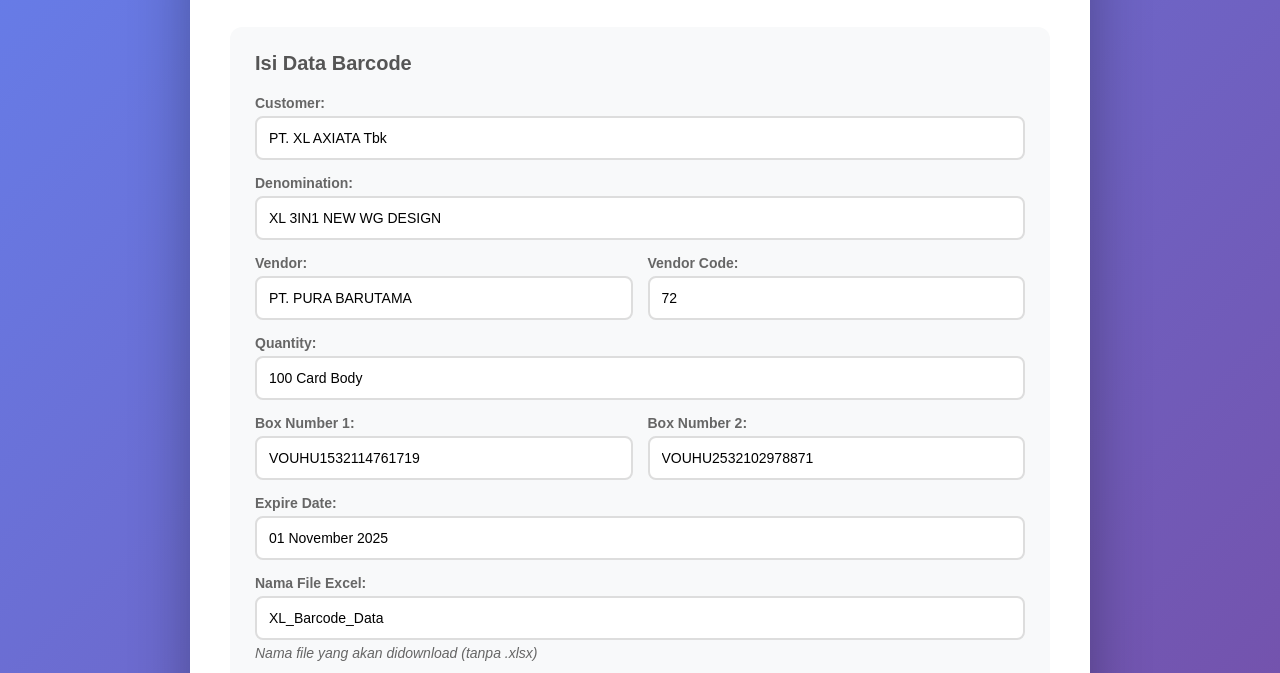
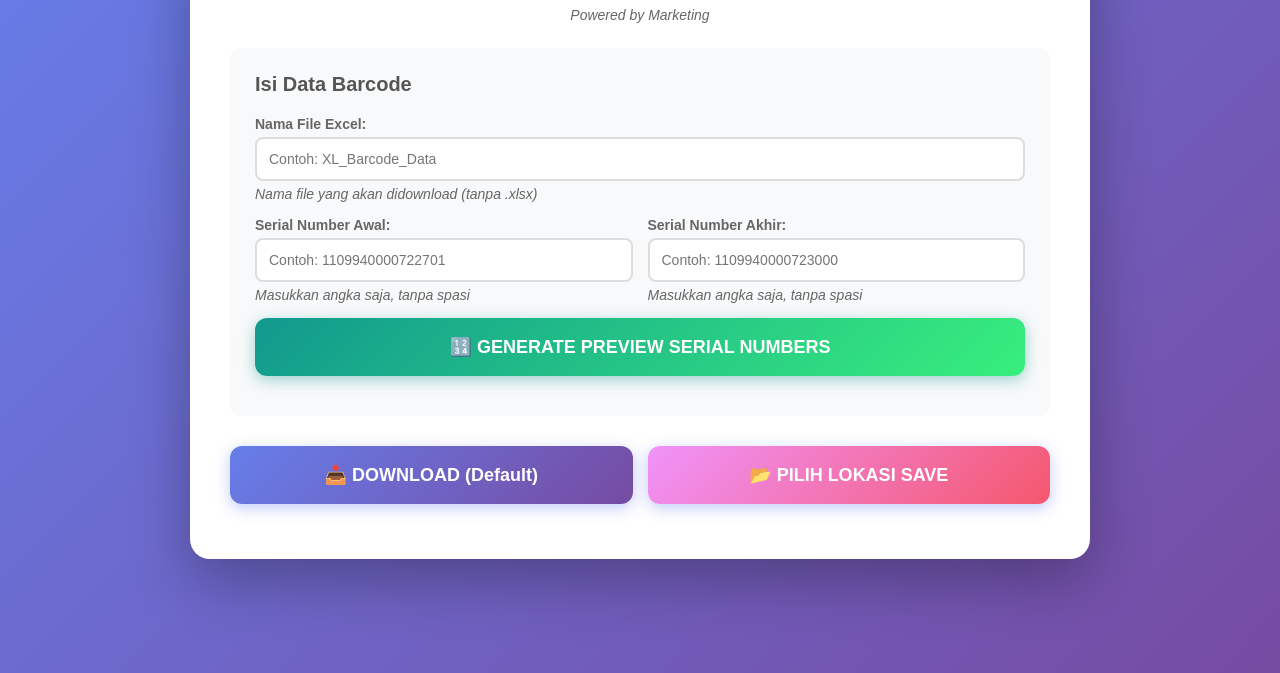
Before and after one commit to chikamulya7-web/barcode-generator, a plain HTML site: page index.html in a window 1280 px wide. Shown: the part 121-794 px from the top of the page. Drawn offline with Linux system fonts and the light colour scheme.

Commit message:
Update index.html

```diff
--- a/index.html
+++ b/index.html
@@ -31,8 +31,16 @@
         h1 {
             text-align: center;
             color: #333;
-            margin-bottom: 30px;
+            margin-bottom: 10px;
             font-size: 32px;
+        }
+
+        .powered-by {
+            text-align: center;
+            color: #666;
+            font-size: 14px;
+            margin-bottom: 25px;
+            font-style: italic;
         }
 
         .form-box {
@@ -60,7 +68,7 @@
             font-size: 14px;
         }
 
-        input, textarea {
+        input {
             width: 100%;
             padding: 12px;
             border: 2px solid #ddd;
@@ -69,7 +77,7 @@
             transition: border 0.3s;
         }
 
-        input:focus, textarea:focus {
+        input:focus {
             outline: none;
             border-color: #667eea;
         }
@@ -141,6 +149,7 @@
             background: linear-gradient(135deg, #11998e 0%, #38ef7d 100%);
             color: white;
             box-shadow: 0 4px 15px rgba(17, 153, 142, 0.4);
+            width: 100%;
         }
 
         .generate-btn:hover {
@@ -194,70 +203,27 @@
 <body>
     <div class="container">
         <h1>📦 Barcode to Excel Generator</h1>
+        <p class="powered-by">Powered by Marketing</p>
 
         <div class="form-box">
             <h2>Isi Data Barcode</h2>
 
             <div class="form-group">
-                <label>Customer:</label>
-                <input type="text" id="customer" placeholder="Contoh: PT. XL AXIATA Tbk" value="PT. XL AXIATA Tbk">
-            </div>
-
-            <div class="form-group">
-                <label>Denomination:</label>
-                <input type="text" id="denomination" placeholder="Contoh: XL 3IN1 NEW WG DESIGN" value="XL 3IN1 NEW WG DESIGN">
-            </div>
-
-            <div class="row">
-                <div class="form-group">
-                    <label>Vendor:</label>
-                    <input type="text" id="vendor" placeholder="Contoh: PT. PURA BARUTAMA" value="PT. PURA BARUTAMA">
-                </div>
-
-                <div class="form-group">
-                    <label>Vendor Code:</label>
-                    <input type="text" id="vendorCode" placeholder="Contoh: 72" value="72">
-                </div>
-            </div>
-
-            <div class="form-group">
-                <label>Quantity:</label>
-                <input type="text" id="quantity" placeholder="Contoh: 100 Card Body" value="100 Card Body">
-            </div>
-
-            <div class="row">
-                <div class="form-group">
-                    <label>Box Number 1:</label>
-                    <input type="text" id="boxNumber1" placeholder="Contoh: VOUHU1532114761719" value="VOUHU1532114761719">
-                </div>
-
-                <div class="form-group">
-                    <label>Box Number 2:</label>
-                    <input type="text" id="boxNumber2" placeholder="Contoh: VOUHU2532102978871" value="VOUHU2532102978871">
-                </div>
-            </div>
-
-            <div class="form-group">
-                <label>Expire Date:</label>
-                <input type="text" id="expireDate" placeholder="Contoh: 01 November 2025" value="01 November 2025">
-            </div>
-
-            <div class="form-group">
                 <label>Nama File Excel:</label>
-                <input type="text" id="fileName" placeholder="Contoh: XL_Barcode_Data" value="XL_Barcode_Data">
+                <input type="text" id="fileName" placeholder="Contoh: XL_Barcode_Data" value="">
                 <p class="info-text">Nama file yang akan didownload (tanpa .xlsx)</p>
             </div>
 
             <div class="row">
                 <div class="form-group">
                     <label>Serial Number Awal:</label>
-                    <input type="text" id="startSN" placeholder="Contoh: 1109940000722701" value="1109940000722701">
+                    <input type="text" id="startSN" placeholder="Contoh: 1109940000722701" value="">
                     <p class="info-text">Masukkan angka saja, tanpa spasi</p>
                 </div>
 
                 <div class="form-group">
                     <label>Serial Number Akhir:</label>
-                    <input type="text" id="endSN" placeholder="Contoh: 1109940000723000" value="1109940000723000">
+                    <input type="text" id="endSN" placeholder="Contoh: 1109940000723000" value="">
                     <p class="info-text">Masukkan angka saja, tanpa spasi</p>
                 </div>
             </div>
@@ -331,14 +297,11 @@
 
             generatedSerials = serials;
 
-            // Update total
             document.getElementById('totalSerials').textContent = serials.length;
 
-            // Display preview
             const previewDiv = document.getElementById('serialPreview');
             previewDiv.innerHTML = '';
 
-            // Show first 30 serials with numbering
             for (let i = 0; i < Math.min(30, serials.length); i++) {
                 const numDiv = document.createElement('div');
                 numDiv.className = 'serial-number';
@@ -351,7 +314,6 @@
                 previewDiv.appendChild(valDiv);
             }
 
-            // Add "and more" message
             if (serials.length > 30) {
                 const moreDiv = document.createElement('div');
                 moreDiv.textContent = `... dan ${serials.length - 30} lainnya`;
@@ -363,7 +325,6 @@
                 previewDiv.appendChild(moreDiv);
             }
 
-            // Show preview box
             document.getElementById('previewBox').classList.add('show');
 
             showSuccess(`✅ Berhasil generate ${serials.length} serial numbers!`);
@@ -372,36 +333,28 @@
         function downloadExcel() {
             let fileName = document.getElementById('fileName').value.trim() || 'Barcode_Data';
 
-            // Clean filename (remove special characters)
             fileName = fileName.replace(/[^a-zA-Z0-9_\-]/g, '_');
 
-            // Check if serials are generated
             if (generatedSerials.length === 0) {
                 showError('Silakan generate serial numbers terlebih dahulu!');
                 return;
             }
 
-            // Create worksheet data - ONLY serial numbers WITHOUT header
             const wsData = [];
 
-            // Add all serial numbers
             generatedSerials.forEach((sn) => {
                 wsData.push([sn]);
             });
 
-            // Create workbook and worksheet
             const wb = XLSX.utils.book_new();
             const ws = XLSX.utils.aoa_to_sheet(wsData);
 
-            // Set column width
             ws['!cols'] = [
                 { wch: 20 }
             ];
 
-            // Add worksheet to workbook
             XLSX.utils.book_append_sheet(wb, ws, 'Serial Numbers');
 
-            // Generate Excel file with custom filename
             XLSX.writeFile(wb, fileName + '.xlsx');
 
             showSuccess(`✅ File "${fileName}.xlsx" berhasil didownload dengan ${generatedSerials.length} serial numbers! Cek folder Downloads Anda.`);
@@ -410,46 +363,36 @@
         async function downloadExcelWithPicker() {
             let fileName = document.getElementById('fileName').value.trim() || 'Barcode_Data';
 
-            // Clean filename (remove special characters)
             fileName = fileName.replace(/[^a-zA-Z0-9_\-]/g, '_');
 
-            // Check if serials are generated
             if (generatedSerials.length === 0) {
                 showError('Silakan generate serial numbers terlebih dahulu!');
                 return;
             }
 
-            // Check if File System Access API is supported
             if (!window.showSaveFilePicker) {
                 showError('Browser Anda tidak mendukung fitur ini. Silakan gunakan tombol "DOWNLOAD (Default)" atau gunakan browser Chrome/Edge terbaru.');
                 return;
             }
 
             try {
-                // Create worksheet data - ONLY serial numbers WITHOUT header
                 const wsData = [];
 
-                // Add all serial numbers
                 generatedSerials.forEach((sn) => {
                     wsData.push([sn]);
                 });
 
-                // Create workbook and worksheet
                 const wb = XLSX.utils.book_new();
                 const ws = XLSX.utils.aoa_to_sheet(wsData);
 
-                // Set column width
                 ws['!cols'] = [
                     { wch: 20 }
                 ];
 
-                // Add worksheet to workbook
                 XLSX.utils.book_append_sheet(wb, ws, 'Serial Numbers');
 
-                // Generate Excel file as array buffer
                 const wbout = XLSX.write(wb, { bookType: 'xlsx', type: 'array' });
 
-                // Show save file picker
                 const handle = await window.showSaveFilePicker({
                     suggestedName: fileName + '.xlsx',
                     types: [{
@@ -460,12 +403,10 @@
                     }]
                 });
 
-                // Write file to selected location
                 const writable = await handle.createWritable();
                 await writable.write(wbout);
                 await writable.close();
 
-                // Show alert popup
                 alert(`✅ BERHASIL!\n\nFile "${fileName}.xlsx" telah disimpan dengan ${generatedSerials.length} serial numbers di lokasi yang Anda pilih!`);
 
                 showSuccess(`✅ File "${fileName}.xlsx" berhasil disimpan dengan ${generatedSerials.length} serial numbers di lokasi yang Anda pilih!`);
@@ -473,7 +414,6 @@
                 if (error.name !== 'AbortError') {
                     showError('Gagal menyimpan file: ' + error.message);
                 }
-                // If user cancels, do nothing
             }
         }
 
```
